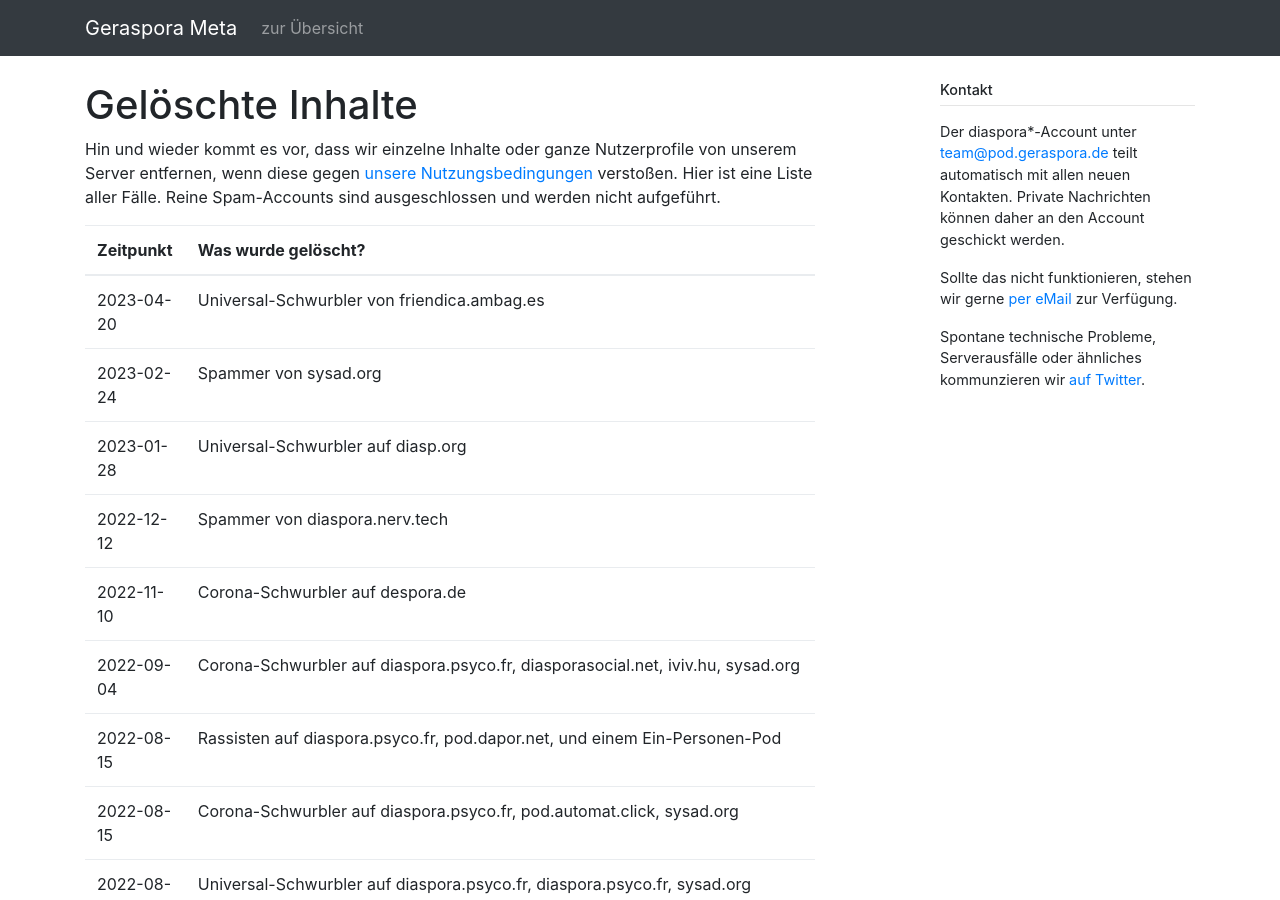
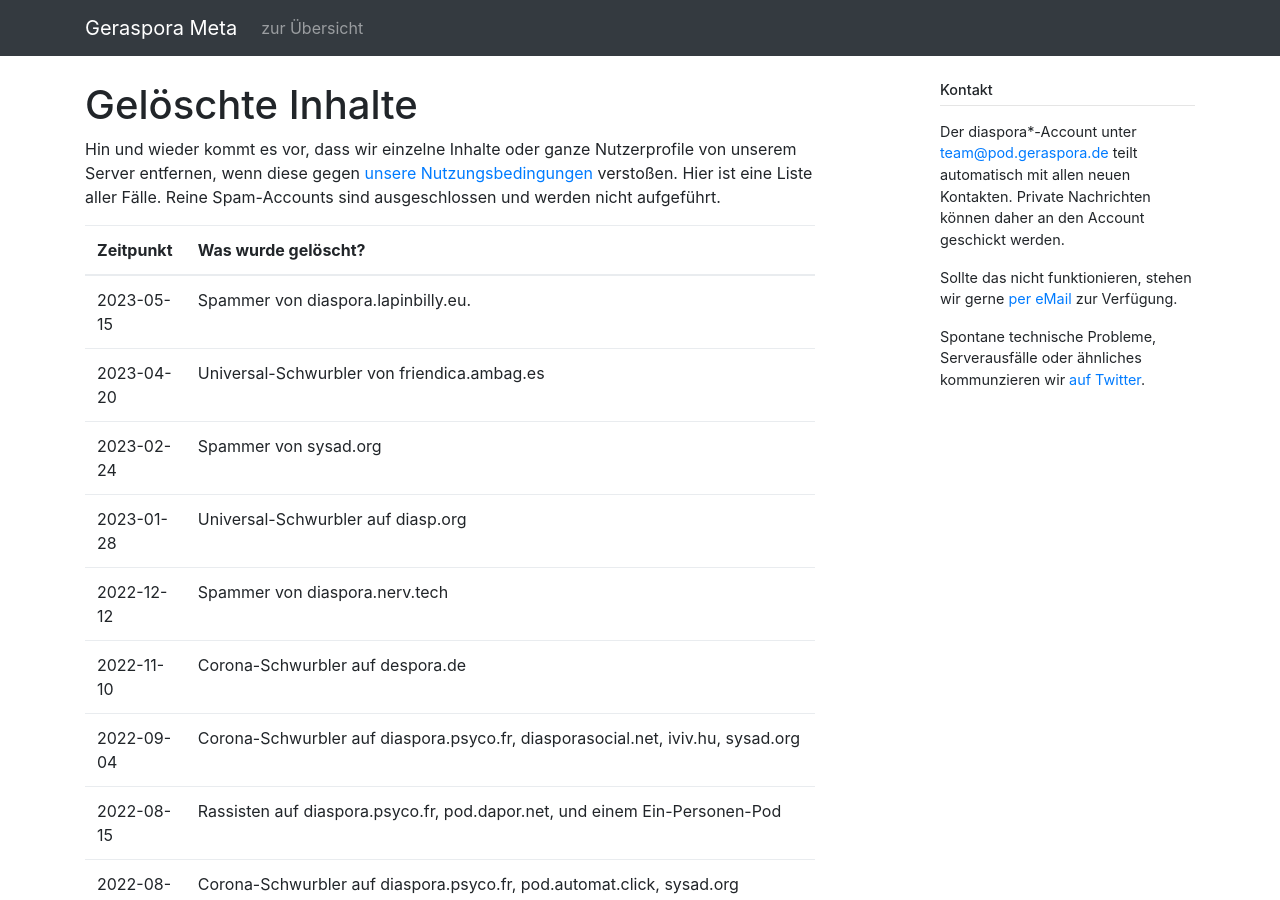
Before and after one commit to geraspora/meta, a Jekyll site: the page built from pod/deleted_contents.md, in a window 1280 px wide and 900 px high. Built offline with Jekyll 4.4.1, drawn with Linux system fonts in a browser that asks for light colours.

Commit message:
begone, spam

```diff
--- a/pod/deleted_contents.md
+++ b/pod/deleted_contents.md
@@ -8,6 +8,7 @@ Hin und wieder kommt es vor, dass wir einzelne Inhalte oder ganze Nutzerprofile
 
 | Zeitpunkt  | Was wurde gelöscht?                                                                                                                                                                                                                                                                                                                                                                                                                                                                                                                                                                                                                                                                                                                                                                                                                                                                                                                                                       |
 | ---------- | ------------------------------------------------------------------------------------------------------------------------------------------------------------------------------------------------------------------------------------------------------------------------------------------------------------------------------------------------------------------------------------------------------------------------------------------------------------------------------------------------------------------------------------------------------------------------------------------------------------------------------------------------------------------------------------------------------------------------------------------------------------------------------------------------------------------------------------------------------------------------------------------------------------------------------------------------------------------------- |
+| 2023-05-15 | Spammer von diaspora.lapinbilly.eu.                                                                                                                                                                                                                                                                                                                                                                                                                                                                                                                                                                                                                                                                                                                                                                                                                                                                                                                                       |
 | 2023-04-20 | Universal-Schwurbler von friendica.ambag.es                                                                                                                                                                                                                                                                                                                                                                                                                                                                                                                                                                                                                                                                                                                                                                                                                                                                                                                               |
 | 2023-02-24 | Spammer von sysad.org                                                                                                                                                                                                                                                                                                                                                                                                                                                                                                                                                                                                                                                                                                                                                                                                                                                                                                                                                     |
 | 2023-01-28 | Universal-Schwurbler auf diasp.org                                                                                                                                                                                                                                                                                                                                                                                                                                                                                                                                                                                                                                                                                                                                                                                                                                                                                                                                        |
```
